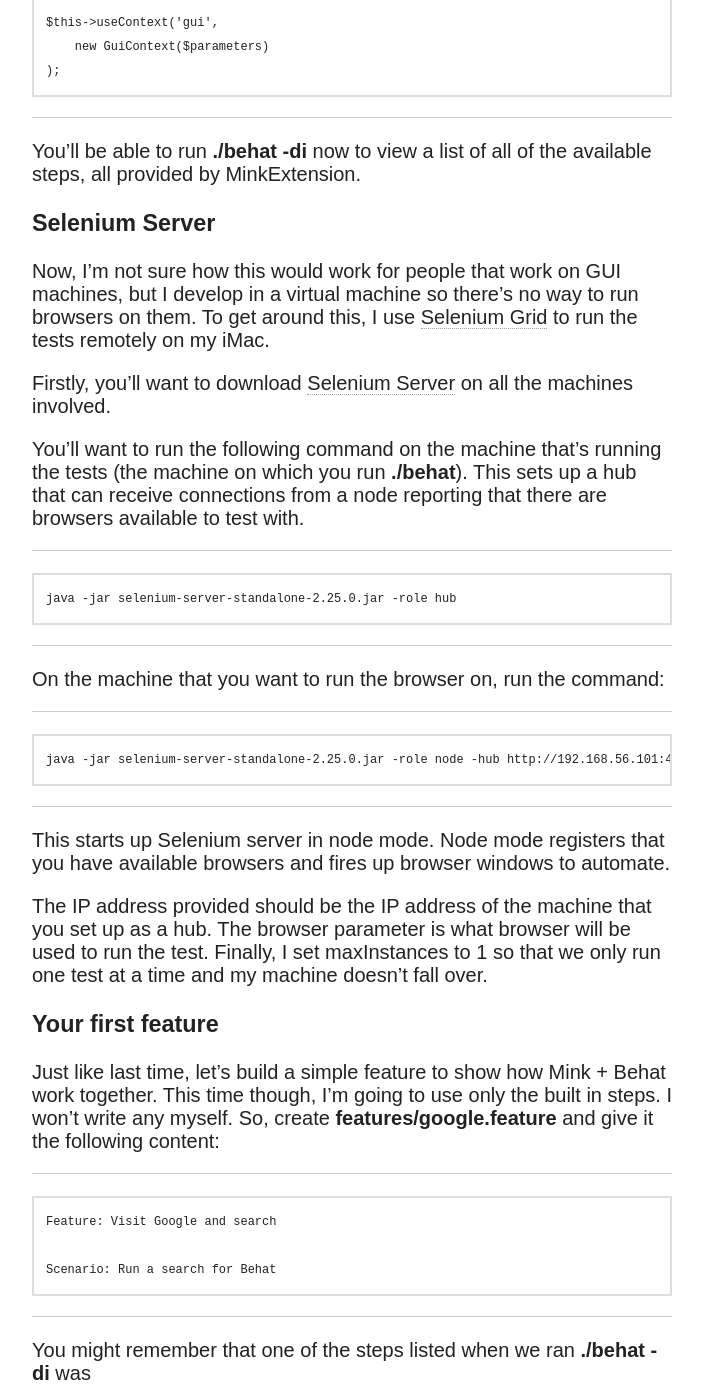
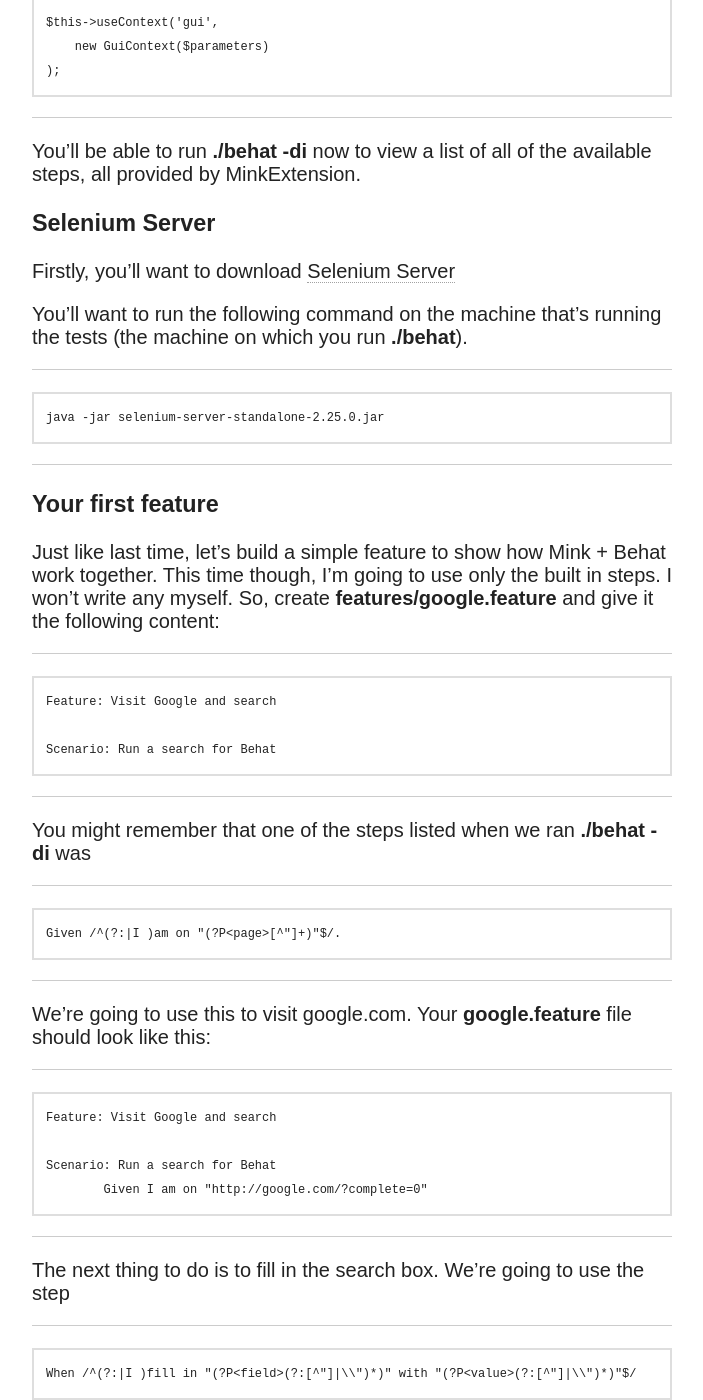
Before and after one commit to ftrmrkt/tikolakin.github.io, a Jekyll site: the page built from _posts/2014-04-27-behat-minkextension.md, in a window 1280 px wide and 1400 px high, scrolled down 2425 px. Shown: the whole window, without its empty margins (318-1021 px from the left). Built offline with Jekyll 4.4.1, drawn with Linux system fonts in a browser that asks for light colours; nearby versions of some CDN libraries; comment, search, counter and statistics services are not loaded.

Commit message:
Update 2014-04-27-behat-minkextension.md
delete wrong sentences

```diff
--- a/_posts/2014-04-27-behat-minkextension.md
+++ b/_posts/2014-04-27-behat-minkextension.md
@@ -79,26 +79,14 @@
 
 ###Selenium Server
 
-Now, I’m not sure how this would work for people that work on GUI machines, but I develop in a virtual machine so there’s no way to run browsers on them. To get around this, I use [Selenium Grid](http://code.google.com/p/selenium/wiki/Grid2) to run the tests remotely on my iMac.
+Firstly, you’ll want to download [Selenium Server](http://seleniumhq.org/download/)
 
-Firstly, you’ll want to download [Selenium Server](http://seleniumhq.org/download/) on all the machines involved.
-
-You’ll want to run the following command on the machine that’s running the tests (the machine on which you run **./behat**). This sets up a hub that can receive connections from a node reporting that there are browsers available to test with.
+You’ll want to run the following command on the machine that’s running the tests (the machine on which you run **./behat**).
 
 ---------------------------------------
-	java -jar selenium-server-standalone-2.25.0.jar -role hub
+	java -jar selenium-server-standalone-2.25.0.jar
 
 ---------------------------------------
-On the machine that you want to run the browser on, run the command:
-
----------------------------------------
-	java -jar selenium-server-standalone-2.25.0.jar -role node -hub http://192.168.56.101:4444/grid/register -browser browserName=firefox,version=14,maxInstances=1
-
----------------------------------------
-
-This starts up Selenium server in node mode. Node mode registers that you have available browsers and fires up browser windows to automate.
-
-The IP address provided should be the IP address of the machine that you set up as a hub. The browser parameter is what browser will be used to run the test. Finally, I set maxInstances to 1 so that we only run one test at a time and my machine doesn’t fall over.
 
 ###Your first feature
 
```
